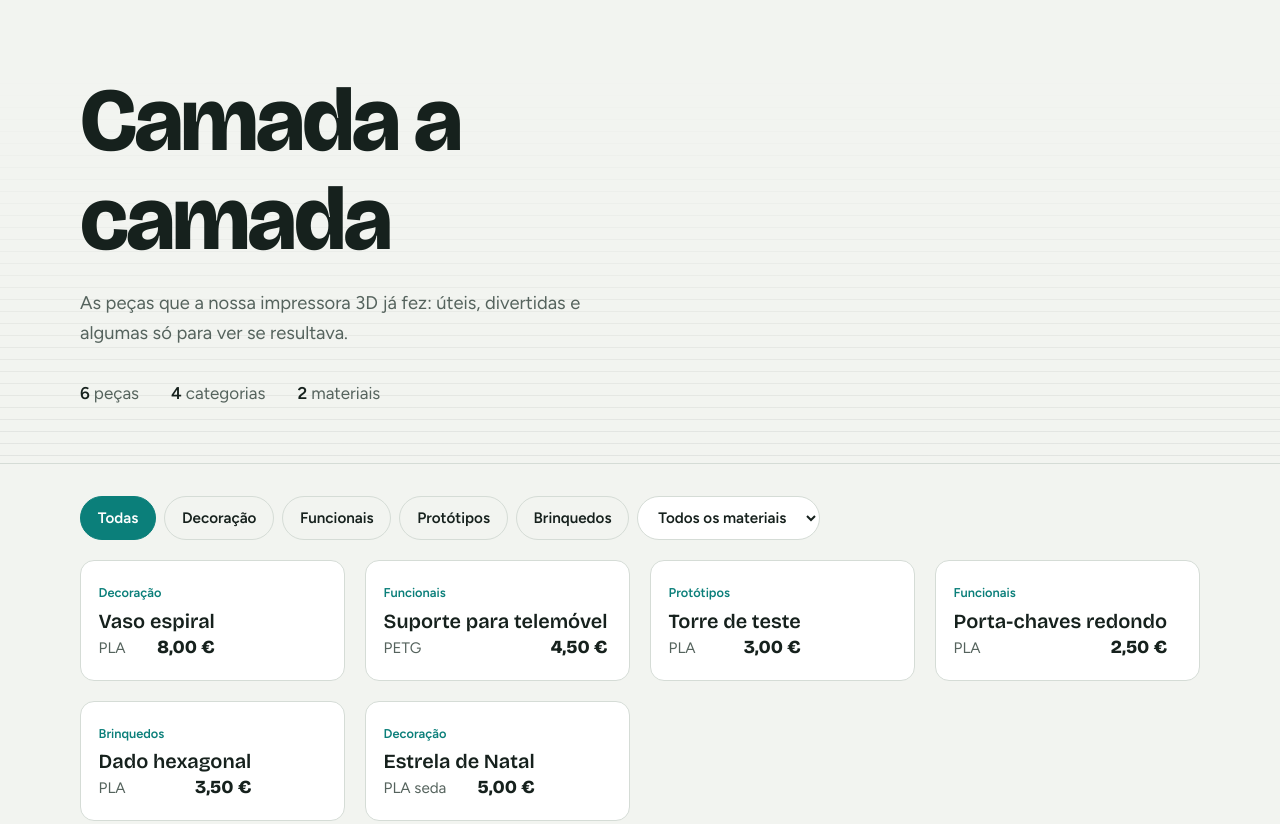
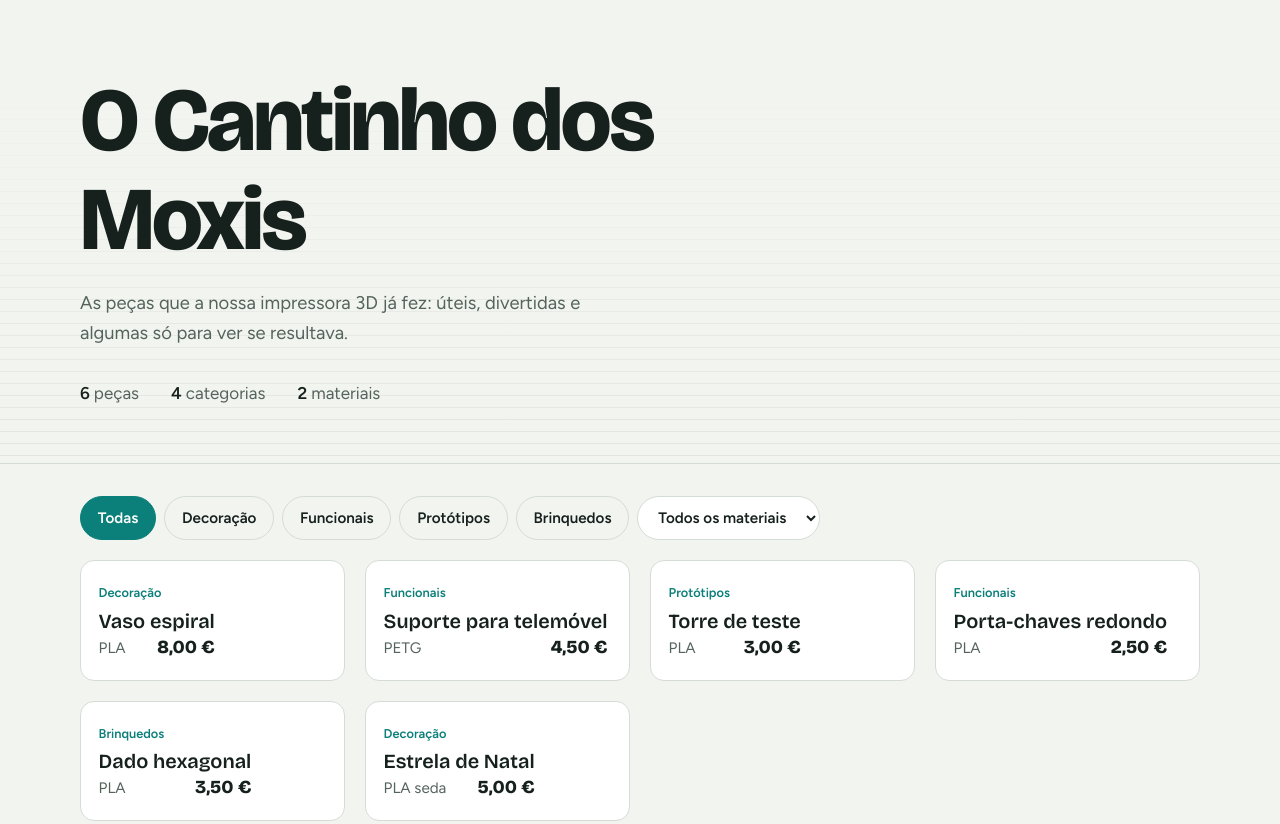
Before and after one commit to JoanaMFerreira13/3DPrinting, a plain HTML site: page index.html in a window 1280 px wide. Shown: the top 824 px of the page. Drawn offline with nearby package versions, Linux system fonts and the light colour scheme.

Commit message:
Update header title from 'Camada a camada' to 'O Cantinho dos Moxis'
Title exchange inside of the page

```diff
--- a/index.html
+++ b/index.html
@@ -61,7 +61,7 @@ footer{border-top:1px solid var(--line);padding:2rem 0 3rem;color:var(--muted);f
 <body>
 <header class="hero">
   <div class="wrap">
-    <h1>Camada a camada</h1>
+    <h1>O Cantinho dos Moxis</h1>
     <p>As peças que a nossa impressora 3D já fez: úteis, divertidas e algumas só para ver se resultava.</p>
     <ul class="stats" id="stats"></ul>
   </div>
```
